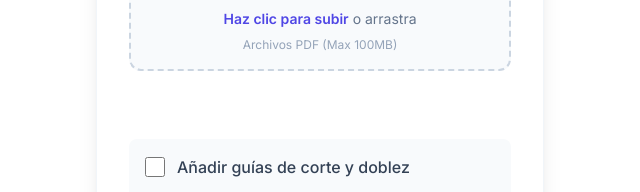
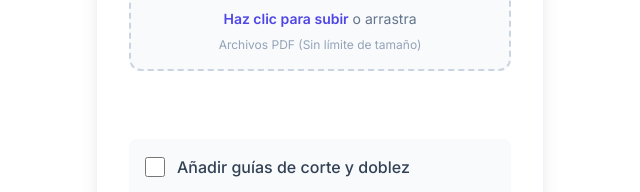
Before and after one commit to danielzt8/Booklet-paginacion, a plain HTML site: page index.html in a window 1280 px wide. Shown: the part 307-499 px from the top of the page, 632-1272 px from the left. Drawn offline with nearby package versions, Linux system fonts and the light colour scheme.

Commit message:
feat: update PDF upload size limit description to reflect no size restriction.

```diff
--- a/index.html
+++ b/index.html
@@ -130,7 +130,7 @@
                                         <p class="mb-2 text-sm text-slate-500"><span
                                                 class="font-semibold text-primary">Haz clic para subir</span> o arrastra
                                         </p>
-                                        <p class="text-xs text-slate-400">Archivos PDF (Max 100MB)</p>
+                                        <p class="text-xs text-slate-400">Archivos PDF (Sin límite de tamaño)</p>
                                     </div>
                                     <input id="pdf-file" type="file" class="hidden" accept=".pdf" />
                                 </label>
```
